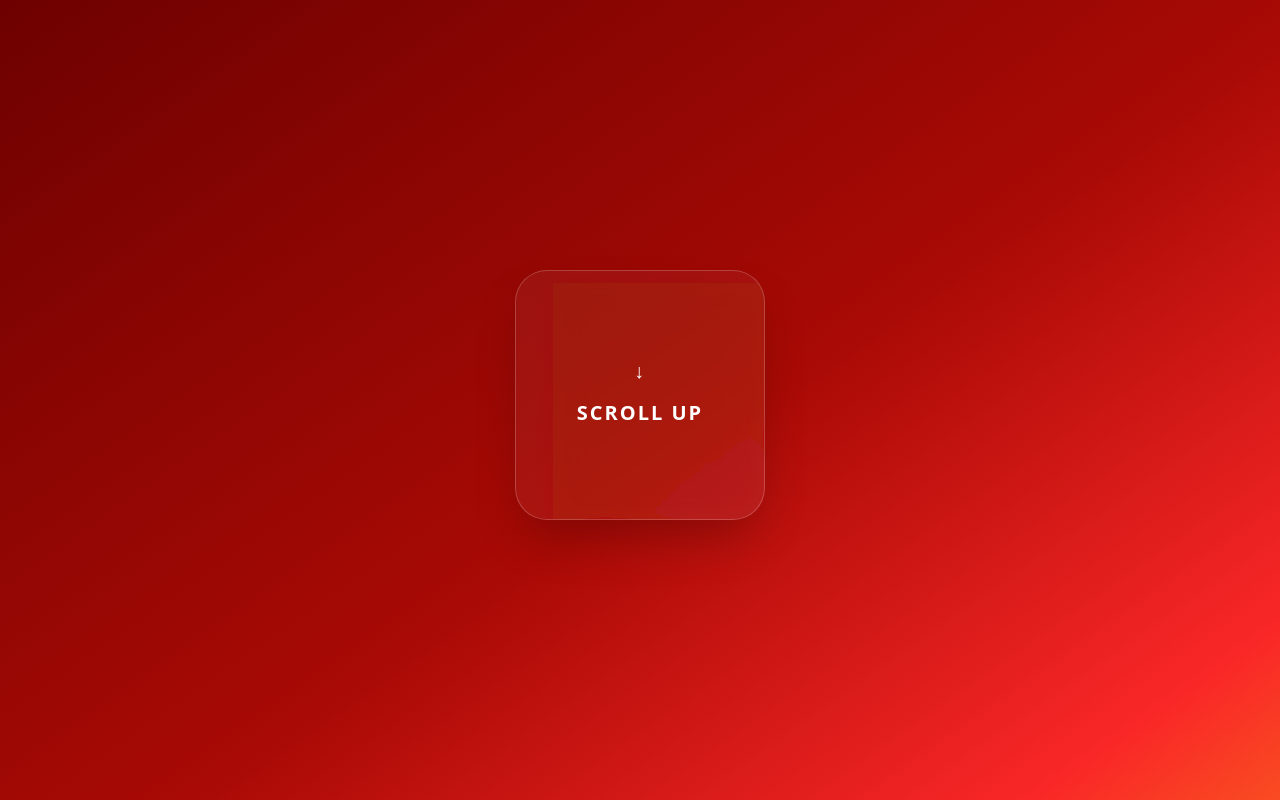
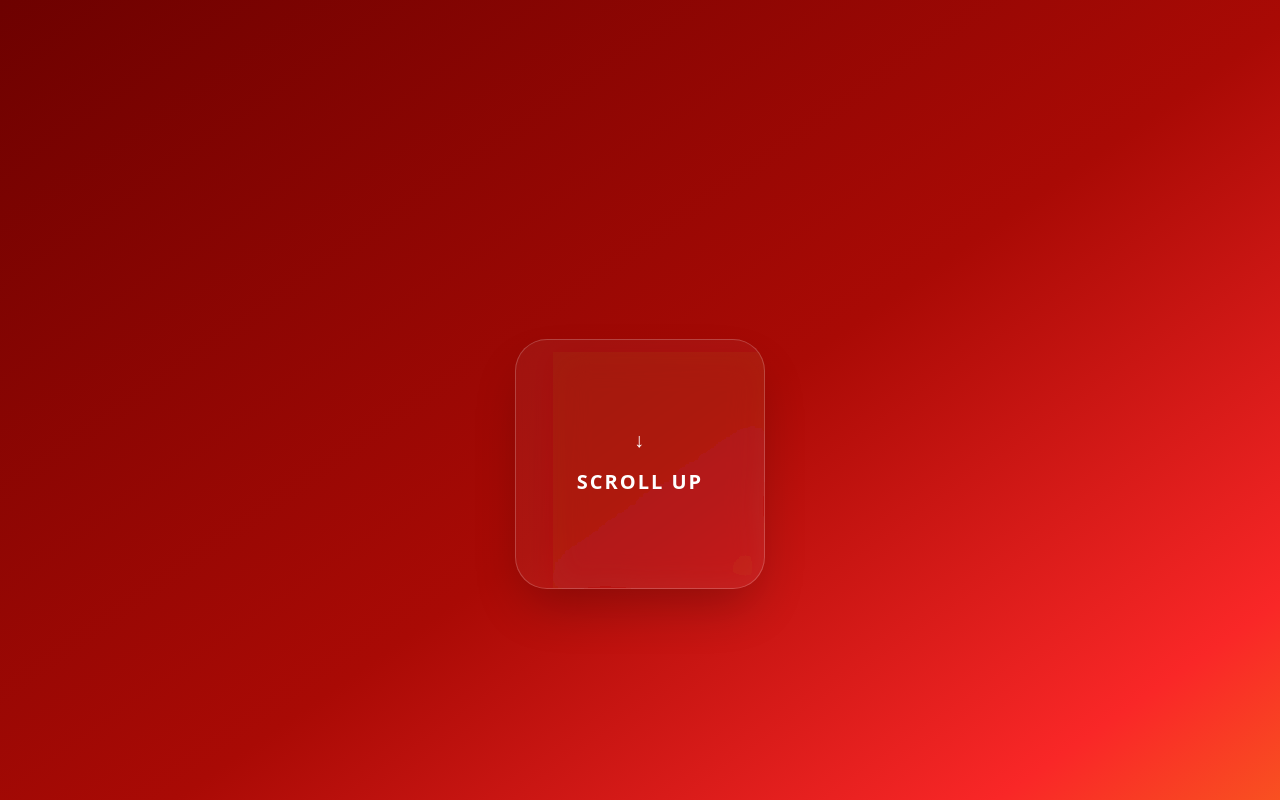
Before and after one commit to immfaiumy25/Imm-web, a Next.js app: page / in a window 1280 px wide. Shown: the top 800 px of the page. Built offline with nearby package versions, Linux system fonts and the light colour scheme.

Commit message:
fix(hero): revert broken center layout

```diff
--- a/src/app/page.tsx
+++ b/src/app/page.tsx
@@ -89,18 +89,12 @@ export default function Home() {
       {/* =======================
           HOME SECTION (Gradient)
           ======================= */}
-      <section id="home" className="relative w-full block bg-[linear-gradient(145deg,#6d0100_0%,#a90a05_40%,#f92727_65%,#f8cf0f_100%)] text-white pb-[20vh]">
+      <section id="home" className="relative w-full block bg-[linear-gradient(145deg,#6d0100_0%,#a90a05_40%,#f92727_65%,#f8cf0f_100%)] text-white pt-32">
 
         {/* Scroll Track */}
         <div className="h-[160vh]">
           {/* Liquid Glass Hero Card - Pinned during intro */}
-          <div
-            className="sticky top-0 w-full px-4 md:px-[26px] pb-4 md:pb-[26px] flex items-center justify-center z-10"
-            style={{
-              height: '100vh',
-              paddingTop: `calc(16px + (128px * var(--intro-progress, 0)))`
-            }}
-          >
+          <div className="sticky top-[128px] w-full p-4 md:p-[26px] flex items-center justify-center z-10" style={{ height: 'calc(100vh - 128px)' }}>
           <div
             ref={heroRef}
             className="mx-auto rounded-[32px] border border-white/20 shadow-2xl flex flex-col justify-center items-center text-center overflow-hidden relative"
```
